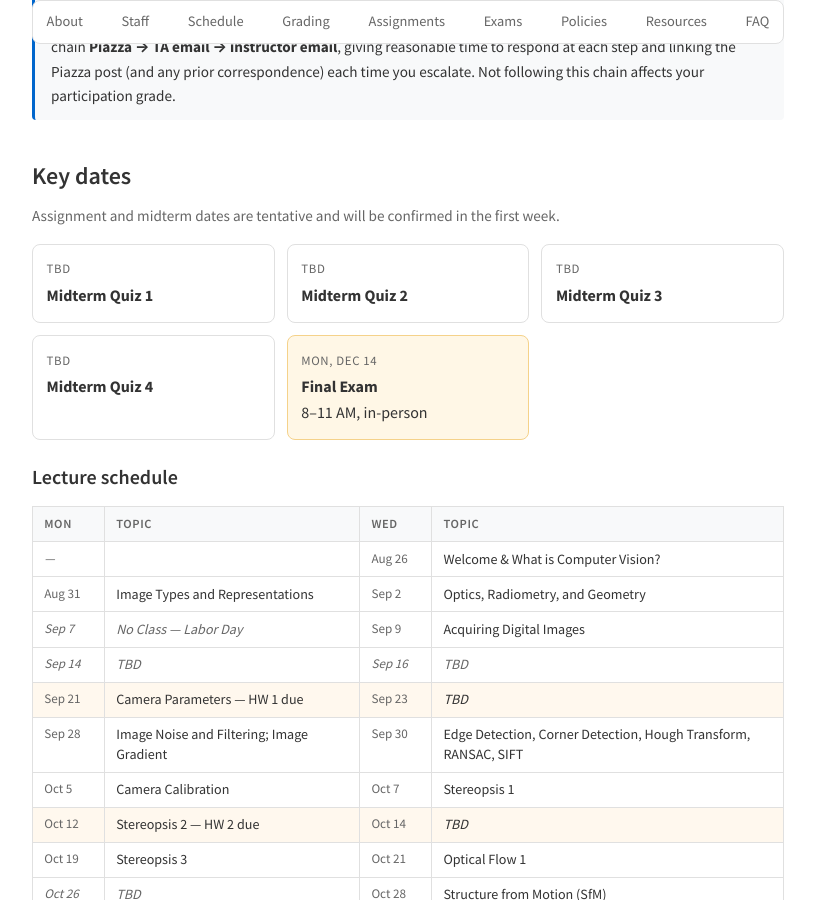
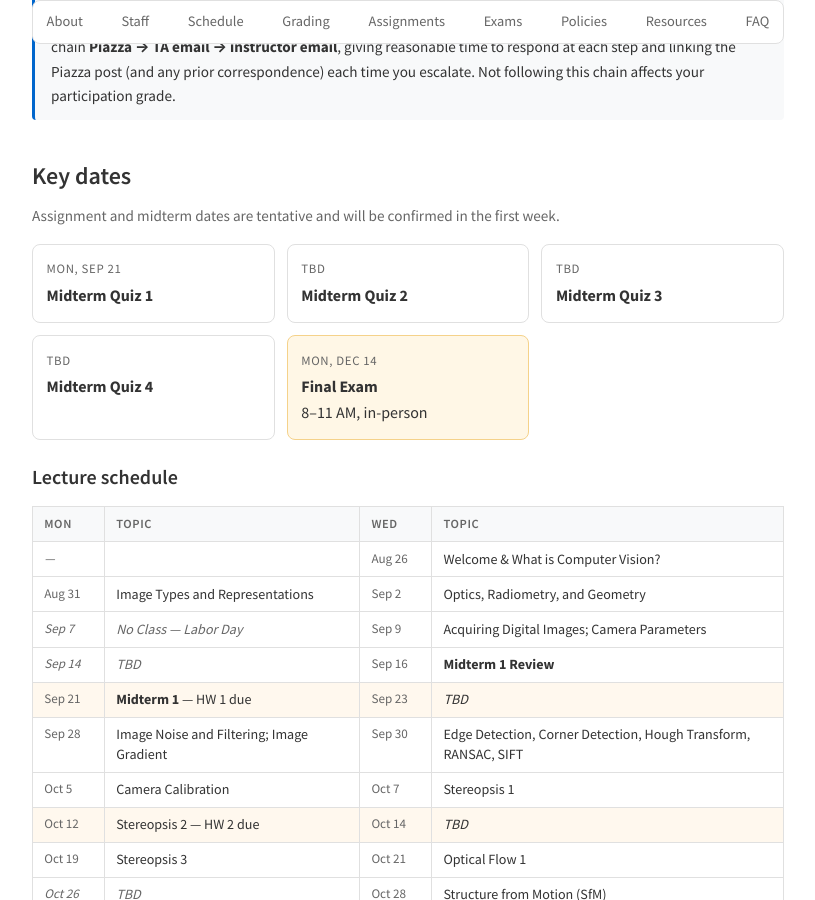
Before and after one commit to rossgreer/rossgreer.github.io, a Jekyll site: the page built from cse185.md, in a window 1280 px wide and 900 px high, scrolled down 1218 px. Shown: the whole window, without its empty margins (232-1047 px from the left). Built offline with Jekyll 4.4.1, drawn with Linux system fonts in a browser that asks for light colours; some web fonts are replaced.

Commit message:
Set Midterm 1 review (Sep 16) and exam date (Sep 21) in CSE 185 schedule
Camera Parameters moves to Sep 9 alongside Acquiring Digital Images; HW 1
due date stays Sep 21.

Co-Authored-By: Claude Sonnet 5 <noreply@anthropic.com>

```diff
--- a/cse185.md
+++ b/cse185.md
@@ -70,7 +70,7 @@ permalink: /teaching/cse185/
   <p class="muted">Assignment and midterm dates are tentative and will be confirmed in the first week.</p>
   <div class="dates-grid">
     <div class="date-item">
-      <div class="date-when">TBD</div>
+      <div class="date-when">Mon, Sep 21</div>
       <div class="date-what"><strong>Midterm Quiz 1</strong></div>
     </div>
     <div class="date-item">
@@ -116,17 +116,17 @@ permalink: /teaching/cse185/
         <td class="sch-date sch-off">Sep 7</td>
         <td class="sch-off"><em>No Class &mdash; Labor Day</em></td>
         <td class="sch-date">Sep 9</td>
-        <td>Acquiring Digital Images</td>
+        <td>Acquiring Digital Images; Camera Parameters</td>
       </tr>
       <tr>
         <td class="sch-date sch-off">Sep 14</td>
         <td class="sch-off"><em>TBD</em></td>
-        <td class="sch-date sch-off">Sep 16</td>
-        <td class="sch-off"><em>TBD</em></td>
+        <td class="sch-date">Sep 16</td>
+        <td><strong>Midterm 1 Review</strong></td>
       </tr>
       <tr class="sch-exam">
         <td class="sch-date">Sep 21</td>
-        <td>Camera Parameters &mdash; HW 1 due</td>
+        <td><strong>Midterm 1</strong> &mdash; HW 1 due</td>
         <td class="sch-date">Sep 23</td>
         <td><em>TBD</em></td>
       </tr>
```
